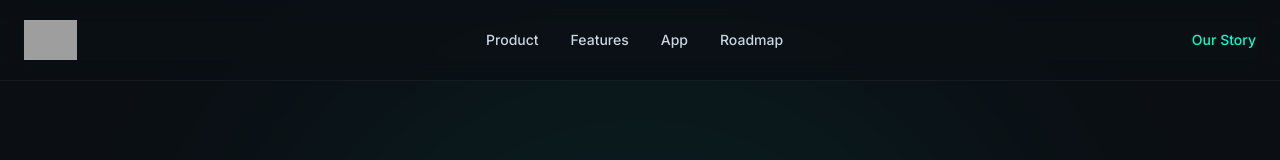
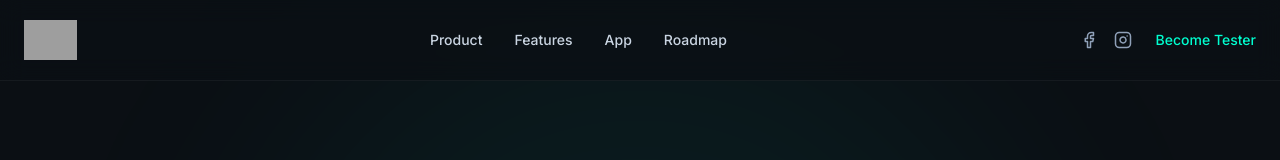
Before and after one commit to NewlanderDesign/nad2026, a Next.js app: page / in a window 1280 px wide. Shown: the top 160 px of the page. Built offline with nearby package versions, Linux system fonts and the light colour scheme; grey boxes are pictures that could not be loaded.

Commit message:
feat(Navbar): Add social media links and tester CTA
Adds Facebook and Instagram icons to the navbar, along with a "Become Tester" call to action. This enhances discoverability and user engagement.

```diff
--- a/components/Navbar.tsx
+++ b/components/Navbar.tsx
@@ -1,5 +1,6 @@
 import Link from 'next/link';
 import Image from 'next/image';
+import { Facebook, Instagram } from 'lucide-react';
 
 export function Navbar() {
   return (
@@ -21,9 +22,17 @@ export function Navbar() {
           <Link href="#app" className="hover:text-white transition-colors">App</Link>
           <Link href="#roadmap" className="hover:text-white transition-colors">Roadmap</Link>
         </div>
-        <div className="flex items-center gap-4">
-          <Link href="#history" className="text-sm font-medium text-[#00ffd0] hover:text-white transition-colors">
-            Our Story
+        <div className="flex items-center gap-6">
+          <div className="hidden sm:flex items-center gap-4 text-slate-400">
+            <Link href="#" className="hover:text-[#00ffd0] transition-colors" aria-label="Facebook">
+              <Facebook size={18} />
+            </Link>
+            <Link href="#" className="hover:text-[#00ffd0] transition-colors" aria-label="Instagram">
+              <Instagram size={18} />
+            </Link>
+          </div>
+          <Link href="#contact" className="text-sm font-medium text-[#00ffd0] hover:text-white transition-colors">
+            Become Tester
           </Link>
         </div>
       </div>
```
